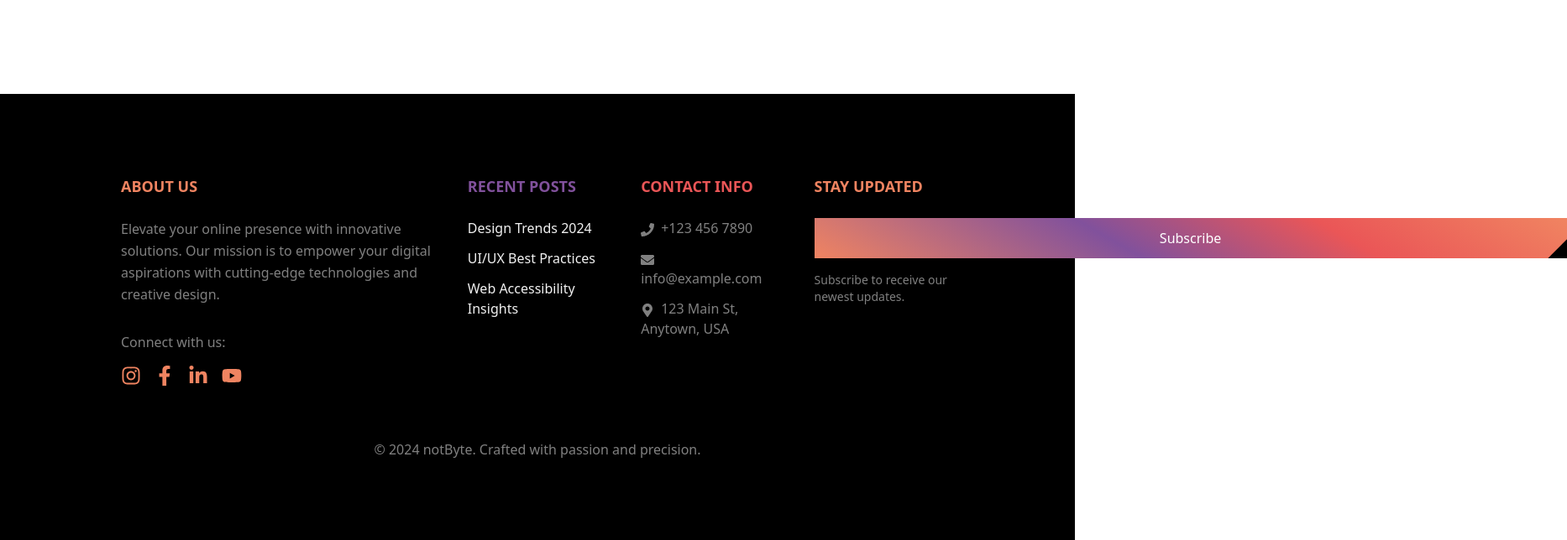
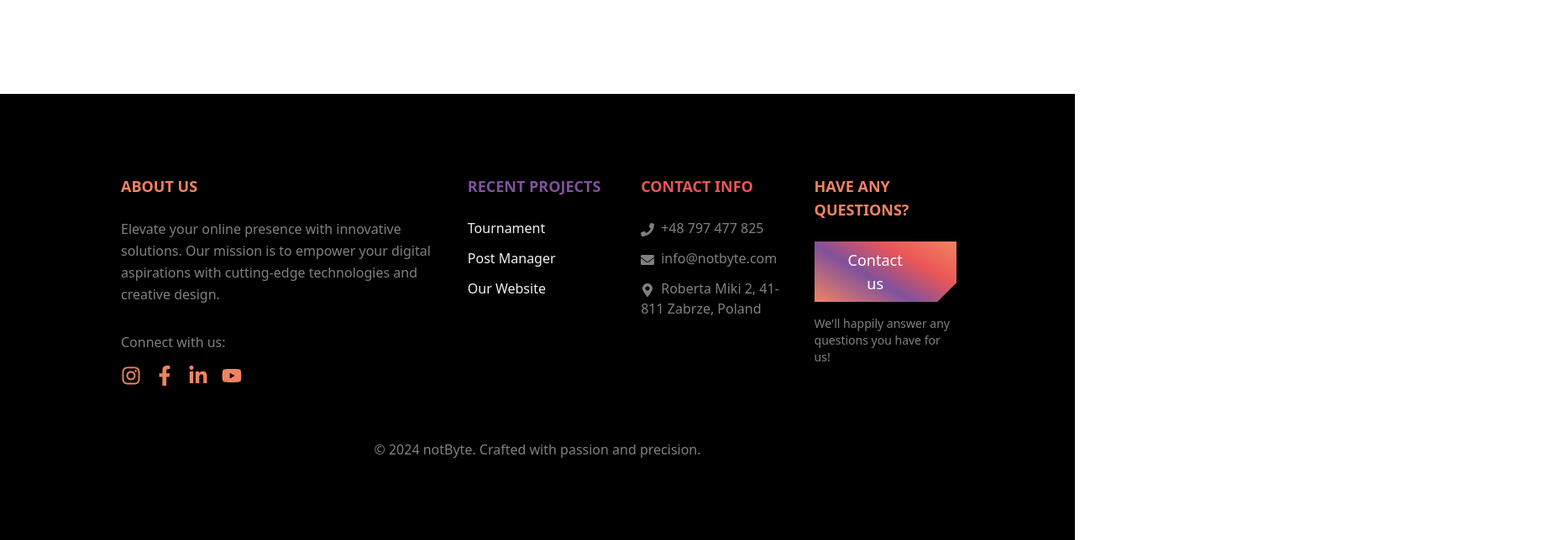
Before and after one commit to not-byte/notbyte-website, a Next.js app: page /projects/tournament in a window 1280 px wide. Shown: the part 4795-5439 px from the top of the page at 84% size, 1866 px wide, since content can reach past the window. Built offline with nearby package versions, Linux system fonts and the light colour scheme.

Commit message:
fix(footer): changed footer data

```diff
--- a/src/components/Footer/index.tsx
+++ b/src/components/Footer/index.tsx
@@ -58,32 +58,32 @@ const Footer: React.FC = () => {
 
           <div className="md:col-span-2 lg:col-span-1">
             <h5 className="text-[rgba(129,81,156,1.00)] uppercase font-semibold mb-6 text-lg">
-              Recent Posts
+              Recent Projects
             </h5>
             <ul className="text-base space-y-3">
               <li>
-                <a
-                  href="#"
+                <Link
+                  href="/projects/tournament"
                   className="hover:text-[rgba(129,81,156,1.00)] transition-colors duration-300"
                 >
-                  Design Trends 2024
-                </a>
+                  Tournament
+                </Link>
               </li>
               <li>
-                <a
-                  href="#"
+              <Link
+                  href="/projects/post_manager"
                   className="hover:text-[rgba(129,81,156,1.00)] transition-colors duration-300"
                 >
-                  UI/UX Best Practices
-                </a>
+                  Post Manager
+                </Link>
               </li>
               <li>
-                <a
-                  href="#"
+              <Link
+                  href="/projects/notByte_website"
                   className="hover:text-[rgba(129,81,156,1.00)] transition-colors duration-300"
                 >
-                  Web Accessibility Insights
-                </a>
+                  Our Website
+                </Link>
               </li>
             </ul>
           </div>
@@ -95,22 +95,22 @@ const Footer: React.FC = () => {
             <ul className="text-grey text-base space-y-3">
               <li>
                 <FaPhone className="inline mr-2" />
-                +123 456 7890
+                +48 797 477 825
               </li>
               <li>
                 <FaEnvelope className="inline mr-2" />
-                info@example.com
+                info@notbyte.com
               </li>
               <li>
                 <FaMapMarkerAlt className="inline mr-2" />
-                123 Main St, Anytown, USA
+                Roberta Miki 2, 41-811 Zabrze, Poland
               </li>
             </ul>
           </div>
 
           <div className="lg:col-span-1">
             <h5 className="text-[rgba(240,132,97,1.00)] uppercase font-semibold mb-6 text-lg">
-              Stay Updated
+              Have any questions?
             </h5>
             <Link
               scroll={false}
@@ -119,13 +119,13 @@ const Footer: React.FC = () => {
                 query: { showDialog: "y" },
               }}
             >
-              <button className="usm:w-[70vw] md:w-[15vw] wqhd:w-[10vw]  space-y-4 bg-colors hover:brightness-75 text-white px-4 py-3 transition-[filter] duration-300 corner-br corner-black">
-                Subscribe
+              <button className="text-lg space-y-4 bg-colors hover:brightness-75 text-white pl-10 pr-16 py-2 transition-[filter] duration-300 corner-br corner-black">
+                Contact us
               </button>
             </Link>
 
             <p className="text-grey text-sm mt-4">
-              Subscribe to receive our newest updates.
+              We'll happily answer any questions you have for us!
             </p>
           </div>
         </div>
```
